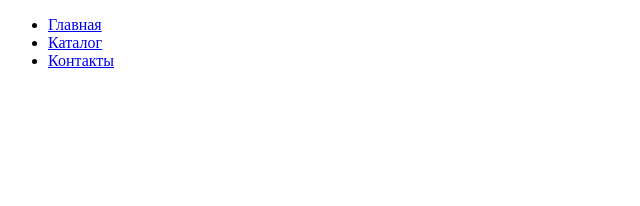
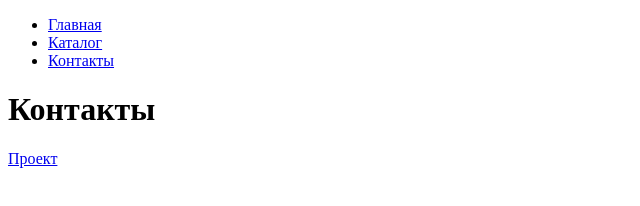
Before and after one commit to bloodyblad3/html-cssEducation, a plain HTML site: page seminar1/contacts.html in a window 1280 px wide. Shown: the whole page, without its empty margins (0-640 px from the left). Drawn offline with Linux system fonts and the light colour scheme.

Commit message:
added project url in contacts

```diff
--- a/seminar1/contacts.html
+++ b/seminar1/contacts.html
@@ -16,6 +16,12 @@
             </ul>
         </nav>
     </header>
+
+    <main>
+        <h1>Контакты</h1>
+        <a href="https://github.com/externalcharm/html-cssEducation/tree/main/seminar1">Проект</a>
+    </main>
+
 </body>
 
 </html>
```
